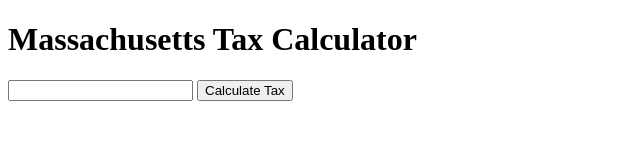
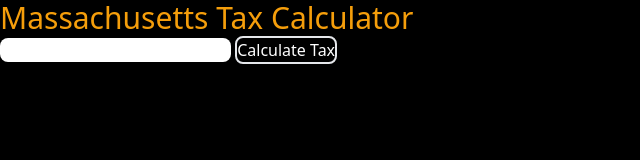
Before and after one commit to JazziB14/f24c2-mass-tax-calc, a plain HTML site: page index.html in a window 1280 px wide. Shown: the whole page, without its empty margins (0-640 px from the left). Drawn offline with nearby package versions, Linux system fonts and the light colour scheme.

Commit message:
css updated

```diff
--- a/index.html
+++ b/index.html
@@ -4,12 +4,13 @@
     <meta charset="UTF-8">
     <meta name="viewport" content="width=device-width, initial-scale=1.0">
     <title>Document</title>
+    <script src="https://cdn.tailwindcss.com"></script>
 </head>
-<body>
-    <h1>Massachusetts Tax Calculator</h1>
+<body class="bg-black">
+    <h1 class="text-amber-500 text-3xl rounded-lg">Massachusetts Tax Calculator</h1>
     <form>
-        <input type="number">
-        <input type="submit" value="Calculate Tax">
+        <input class="rounded-lg" type="number">
+        <input class="text-white rounded-lg border-2 " type="submit" value="Calculate Tax">
     </form>
     <script src="app.js"></script>
 </body>
```
